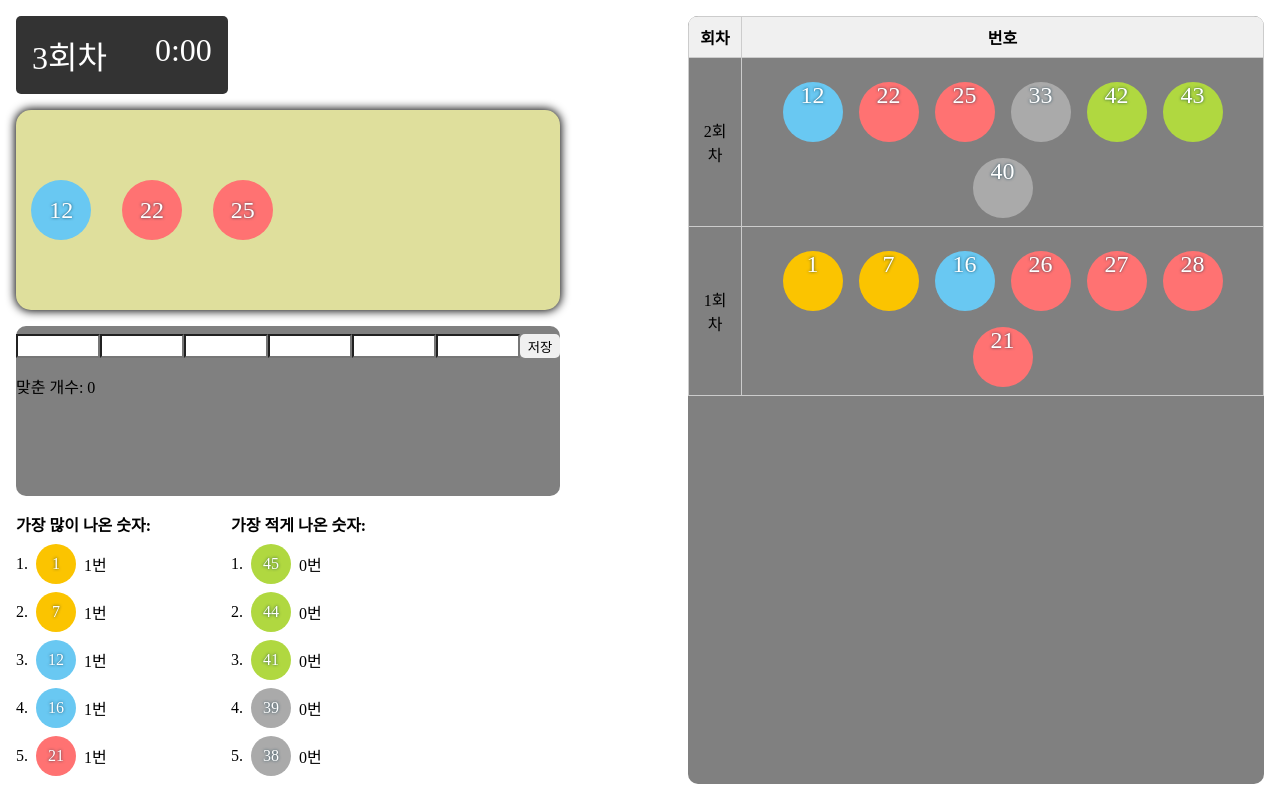
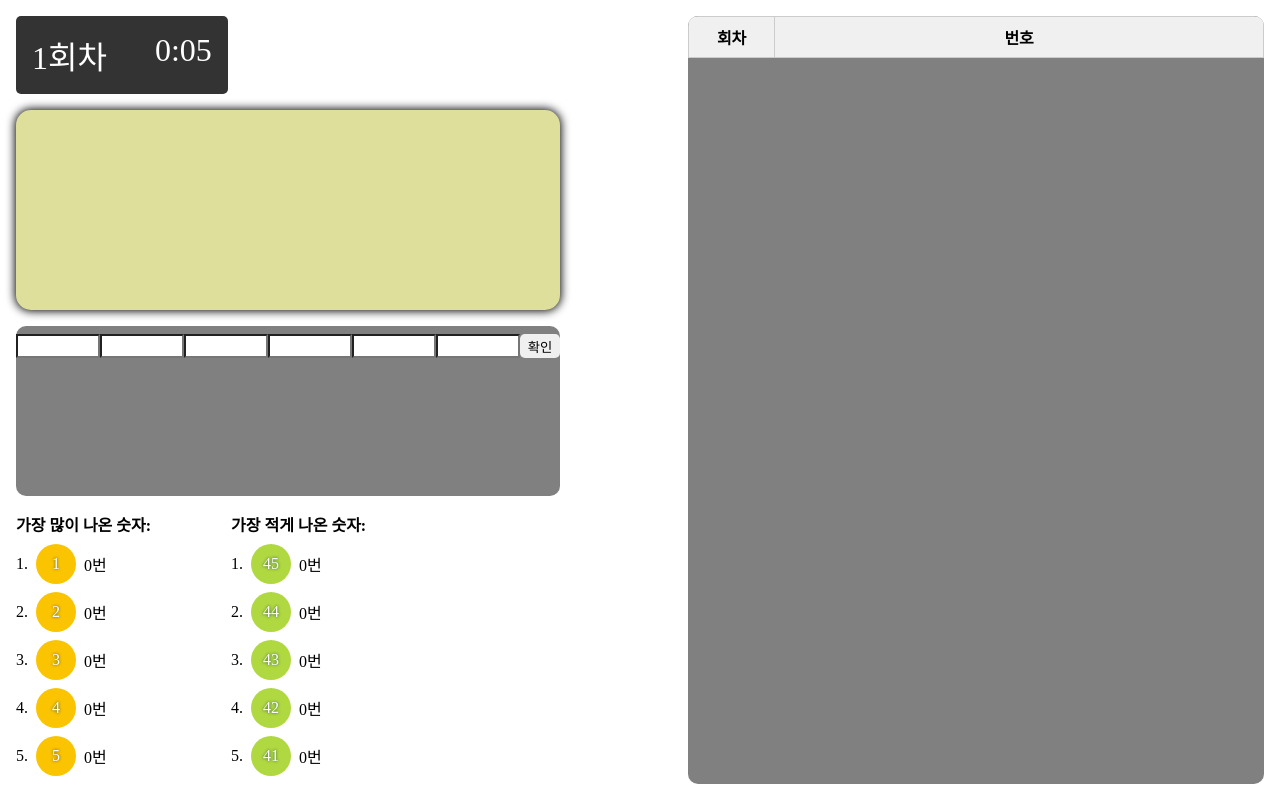
Before and after one commit to IMIMIMIMIMIMIMIM/lottoGame, a React (Create React App) app: page / in a window 1280 px wide. Built offline with nearby package versions, Linux system fonts and the light colour scheme.

Commit message:
Feat, style: modal feat, result style change #16

```diff
--- a/src/App.jsx
+++ b/src/App.jsx
@@ -12,7 +12,6 @@ const App = () => {
   const [chooseList, setChooseList] = useState([]);
   const [numbersList, setNumbersList] = useState([]);
   const [timerFinished, setTimerFinished] = useState(false);
-  const [count, setCount] = useState(0);
 
   const handleRoundChange = (newRound) => {
     setRound((prevRounds) => [newRound, ...prevRounds]);
@@ -28,10 +27,6 @@ const App = () => {
     setTimerFinished(false);
     if (timerFinished && numbers.length === 0) {
     }
-  };
-  const handleChooseNumbers = (choice) => {
-    setChooseList((prevList) => [choice, ...prevList]);
-    console.log([...chooseList, choice]);
   };
 
   return (
@@ -54,12 +49,7 @@ const App = () => {
             onNumbersChange={handleNumbersChange}
           />
         </div>
-        <Input
-          lottoNumbers={lottoNumbers}
-          onChooseNumbers={handleChooseNumbers}
-          timerFinished={timerFinished}
-          round={round}
-        />
+        <Input />
         <Data lottoNumbers={lottoNumbers} />
       </ConDiv>
       <Result
--- a/src/components/input.jsx
+++ b/src/components/input.jsx
@@ -1,12 +1,10 @@
-import React, { useEffect, useState } from "react";
+import React, { useState } from "react";
 import styled from "styled-components";
 
-const Input = ({ lottoNumbers, timerFinished, onChooseNumbers }) => {
+const Input = () => {
   const [numbers, setNumbers] = useState([]);
   const [errorMessage, setErrorMessage] = useState("");
-  const [count, setCount] = useState(0);
-  const [clickSaved, setClickSaved] = useState(false);
-  const [saveNumber, setSaveNumber] = useState(null);
+  const [modal, setModal] = useState(false);
 
   const handleChange = (e, index) => {
     const { value } = e.target;
@@ -15,46 +13,42 @@ const Input = ({ lottoNumbers, timerFinished, onChooseNumbers }) => {
     setNumbers(updatedNumbers);
   };
 
+  const closeModal = () => {
+    setModal(false);
+  };
+
   const handleSave = () => {
     const choose = numbers.slice(0, 6);
-
-    onChooseNumbers(saveNumber);
     const uniqueNumbers = [...new Set(choose)]; // 중복 제거
 
     if (uniqueNumbers.length !== choose.length) {
       setErrorMessage("중복된 숫자를 뽑을 수 없습니다.");
+      setModal(false);
     } else if (choose.some((number) => number > 45)) {
       setErrorMessage("45보다 큰 숫자를 뽑을 수 없습니다.");
+      setModal(false);
     } else if (choose.length < 6) {
       setErrorMessage("빈 칸을 채워주세요.");
+      setModal(false);
     } else {
       setErrorMessage("");
-      setClickSaved(true);
+      setModal(true); // 조건을 모두 만족할 경우 모달을 표시
     }
   };
 
-  useEffect(() => {
-    let counting = 0;
-    if (!timerFinished) {
-      setSaveNumber(numbers);
+  const getBackgroundColor = (number) => {
+    if (number <= 10) {
+      return "#fbc400";
+    } else if (number <= 20) {
+      return "#69c8f2";
+    } else if (number <= 30) {
+      return "#ff7272";
+    } else if (number <= 40) {
+      return "#aaa";
     } else {
-      if (timerFinished && clickSaved) {
-        for (let i = 0; i < numbers.length; i++) {
-          if (lottoNumbers.includes(numbers[i])) {
-            counting++;
-          }
-        }
-        setCount(counting);
-        setClickSaved(false);
-      }
+      return "#b0d840";
     }
-  }, [numbers, lottoNumbers, clickSaved, timerFinished]);
-
-  useEffect(() => {
-    setNumbers([]);
-    setErrorMessage("");
-    setCount(0);
-  }, [lottoNumbers]);
+  };
 
   return (
     <ConDiv>
@@ -67,12 +61,19 @@ const Input = ({ lottoNumbers, timerFinished, onChooseNumbers }) => {
             onChange={(e) => handleChange(e, index)}
           />
         ))}
-        <SaveBtn disabled={clickSaved} onClick={handleSave}>
-          저장
-        </SaveBtn>
+        <SaveBtn onClick={handleSave}>확인</SaveBtn>
+        {modal ? (
+          <ModalContainer onClick={closeModal}>
+            <Modal onClick={(e) => e.stopPropagation()}>
+              <div>
+                <NumP bgColor={getBackgroundColor(numbers)}>{numbers}</NumP>
+              </div>
+              <ModalBtn onClick={closeModal}>확인</ModalBtn>
+            </Modal>
+          </ModalContainer>
+        ) : null}
       </InDiv>
       {errorMessage && <ErrorMessage>{errorMessage}</ErrorMessage>}
-      <CountP>맞춘 개수: {count}</CountP>
     </ConDiv>
   );
 };
@@ -141,6 +142,41 @@ const SaveBtn = styled.button`
   padding: 0 !important;
 `;
 
-const CountP = styled.p`
-  margin-top: 1rem;
+const ModalContainer = styled.div`
+  position: fixed;
+  top: 0;
+  left: 0;
+  width: 100%;
+  height: 100%;
+  background-color: rgba(0, 0, 0, 0.5);
+  display: flex;
+  align-items: center;
+  justify-content: center;
 `;
+
+const Modal = styled.div`
+  position: fixed;
+  left: 50%;
+  top: 50%;
+  transform: translate(-50%, -50%);
+  width: 80%;
+  height: 80%;
+  padding: 16px;
+  background: white;
+  border-radius: 10px;
+  text-align: center;
+  box-shadow: 0 0 5px 1px;
+`;
+
+const NumP = styled.p`
+  font-size: 1.5rem;
+  background-color: ${(props) => props.bgColor};
+`;
+
+const ModalBtn = styled.button`
+  position: fixed;
+  right: 2rem;
+  bottom: 2rem;
+  font-size: 1.5rem;
+  margin: 0 !important;
+`;
--- a/src/components/result.jsx
+++ b/src/components/result.jsx
@@ -56,20 +56,17 @@ const Result = ({ rounds, numbersList }) => {
       <Table>
         <thead>
           <tr>
-            <th>회차</th>
+            <RoundTh>회차</RoundTh>
             <th>번호</th>
           </tr>
         </thead>
         <tbody>
           {numbersList.map((numbers, index) => (
             <tr key={index}>
-              <td>{rounds[index] - 1}회차</td>
+              <RoundTd>{rounds[index] - 1}회차</RoundTd>
               <td>
                 {numbers.map((number, i) => (
-                  <NumberDiv
-                    key={i}
-                    style={{ backgroundColor: getBackgroundColor(number) }}
-                  >
+                  <NumberDiv bgColor={getBackgroundColor(number)}>
                     {number}
                   </NumberDiv>
                 ))}
@@ -102,7 +99,7 @@ const ReDiv = styled.div`
 
   ::-webkit-scrollbar-thumb {
     border-radius: 4px;
-    background-color: beige;
+    background-color: darkgray;
   }
   ::-webkit-scrollbar-button {
     width: 0;
@@ -129,8 +126,10 @@ const Table = styled.table`
 
 const NumberDiv = styled.div`
   display: inline-block;
-  margin: 1rem 0.5rem 0 0.5rem;
+  background-color: ${(props) => props.bgColor};
+  margin-right: 1rem;
   font-size: 1.5rem;
+  line-height: 60px;
   border-radius: 50%;
   width: 60px;
   height: 60px;
@@ -139,20 +138,23 @@ const NumberDiv = styled.div`
   text-shadow: 0px 0px 3px rgba(0, 49, 70, 0.8);
 `;
 
+const RoundTh = styled.th`
+  width: 15%;
+`;
+
+const RoundTd = styled.td`
+  font-size: 1.5rem;
+  font-weight: bold;
+  margin-top: 1rem;
+  width: 15%;
+  text-align: center;
+  border-right: 2px solid white;
+  color: white;
+`;
 // const ReUl = styled.ul`
 //   list-style: none;
 //   line-height: 60px;
 //   padding: 0;
-// `;
-
-// const RoundDiv = styled.div`
-//   font-size: 1.5rem;
-//   font-weight: bold;
-//   margin-top: 1rem;
-//   width: 15%;
-//   text-align: center;
-//   border-right: 2px solid white;
-//   color: white;
 // `;
 
 // const NonP = styled.p`
--- a/src/components/round.jsx
+++ b/src/components/round.jsx
@@ -4,7 +4,7 @@ import styled from "styled-components";
 const Round = ({ onRoundChange, onTimerFinish }) => {
   const [round, setRound] = useState(1);
   const [min, setMin] = useState(0);
-  const [sec, setSec] = useState(1);
+  const [sec, setSec] = useState(10);
 
   useEffect(() => {
     const countdown = setInterval(() => {
@@ -13,7 +13,7 @@ const Round = ({ onRoundChange, onTimerFinish }) => {
         clearInterval(countdown);
         setRound((prevRound) => prevRound + 1);
         onRoundChange(round + 1);
-        setSec(1);
+        setSec(10);
       } else if (parseInt(sec) > 0) {
         setSec((prevSec) => prevSec - 1);
       } else if (parseInt(sec) === 0) {
```
